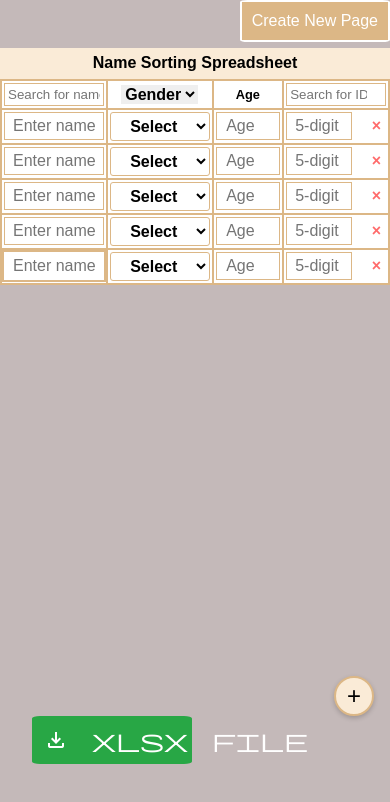
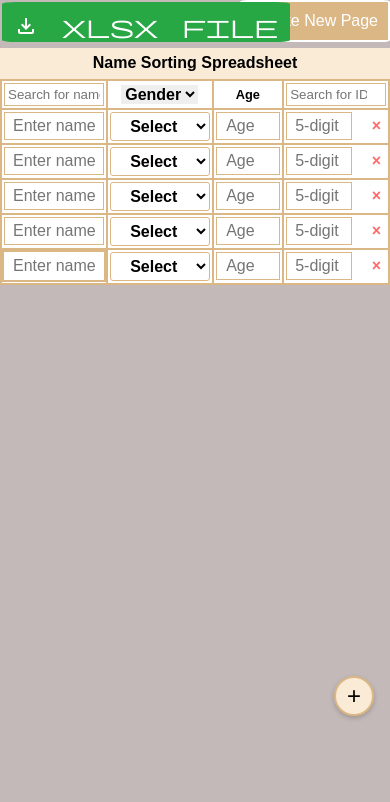
Before and after one commit to 00tega/Student-Sorting-Spreadsheet, a plain HTML site: page new-page.html in a window 390 px wide. Drawn offline with nearby package versions, Linux system fonts and the light colour scheme.

Commit message:
download button fix for mobile view

```diff
--- a/styles-all.css
+++ b/styles-all.css
@@ -269,7 +269,7 @@ th:nth-child(5), td:nth-child(5) {
 }
 
 .new-page-button {
-    position: absolute;
+    position: fixed;
     top: 1rem;
     right: 1rem;
     background-color: rgb(220, 183, 134);
@@ -342,6 +342,14 @@ th:nth-child(5), td:nth-child(5) {
         top: 0;
         right: 0;
     }
+
+    #download-btn {
+        position: absolute;
+        top: 2px;
+        left: 2px;
+        height: 2.5rem;
+        width: fit-content;
+    }
 }
 
 @media (max-width: 480px) {
```
